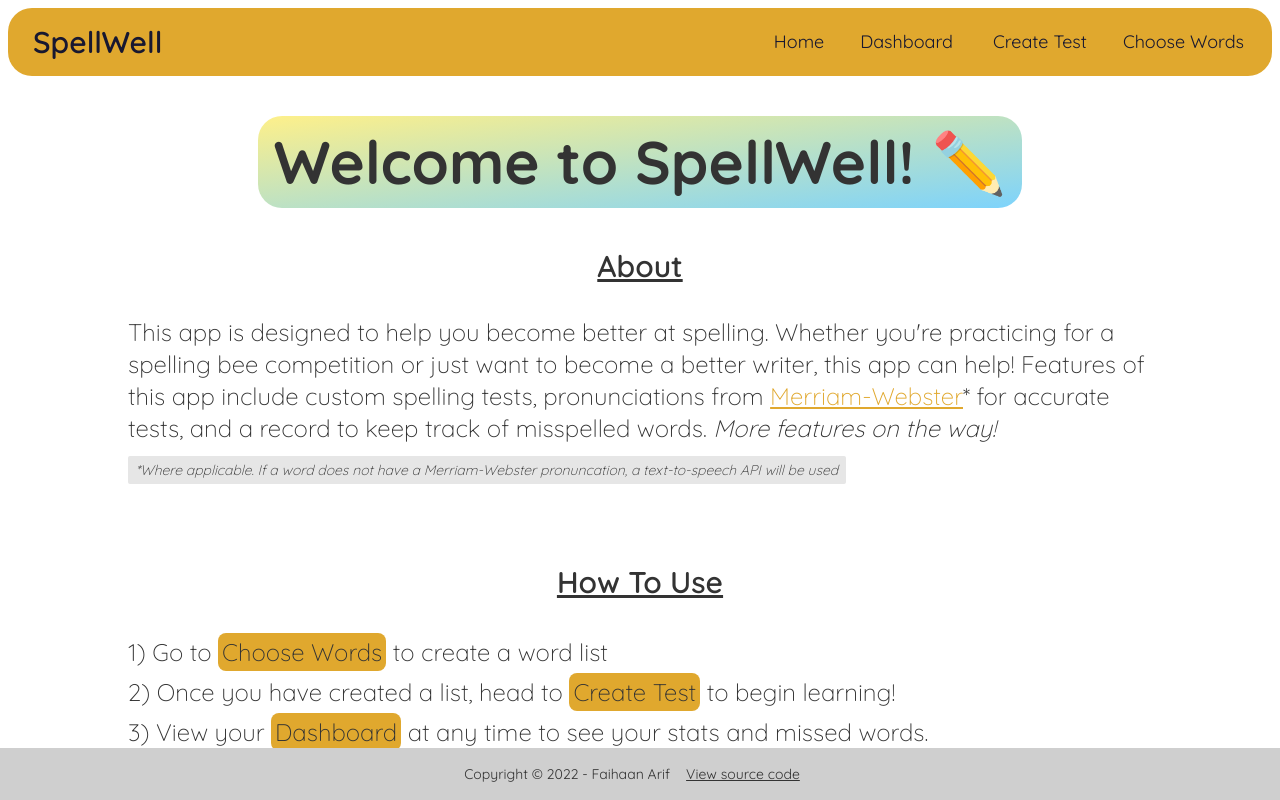
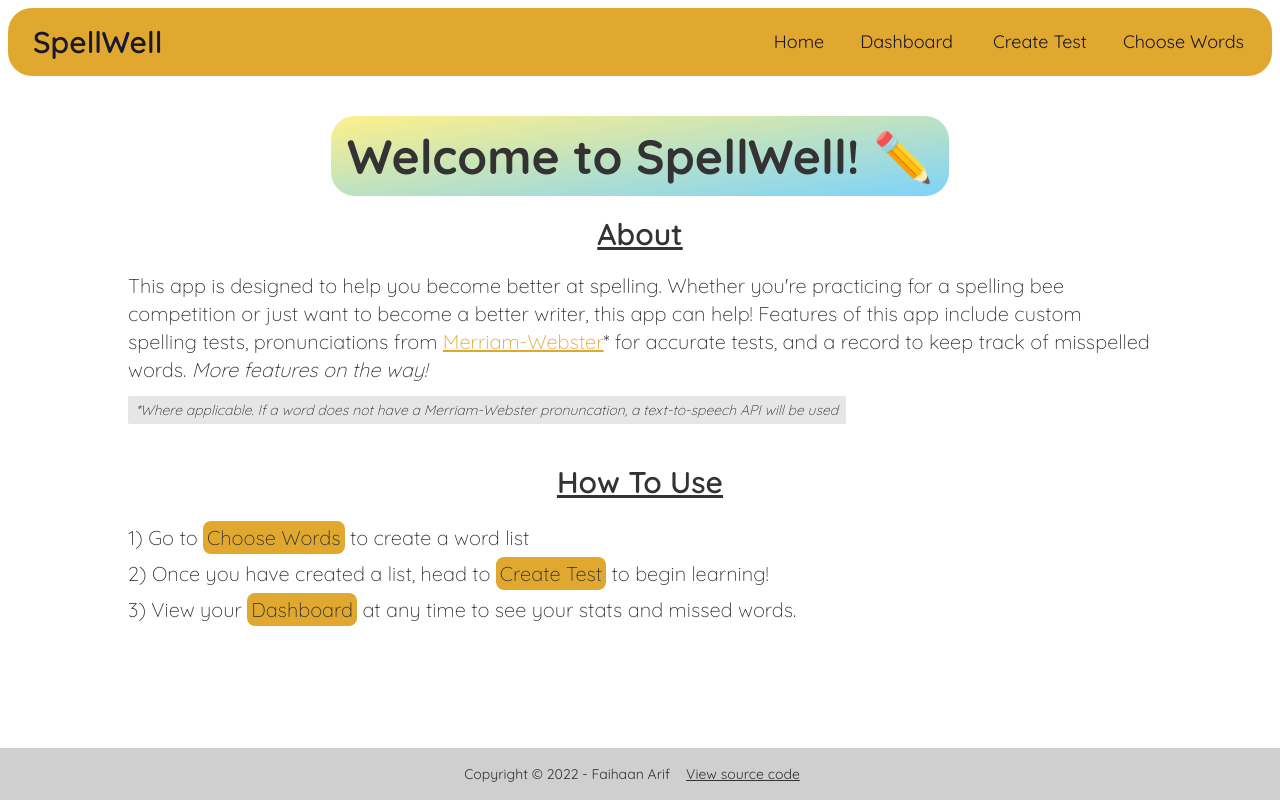
Before and after one commit to farif1234/spell-quiz, a React (Vite) app: page / in a window 1280 px wide. Built offline with nearby package versions, Linux system fonts and the light colour scheme; no server answers.

Commit message:
fixed spacing

```diff
--- a/src/App.jsx
+++ b/src/App.jsx
@@ -14,9 +14,9 @@ function App() {
     const [numOfWordsSpelled, setNumOfWordsSpelled] = useState(0);
 
     return (
-        <div className=" h-screen">
+        <div className=" flex flex-col h-screen">
             <Navbar />
-            <div className="">
+            <div className=" grow">
                 <Routes>
                     <Route path="/" element={<Home />} />
                     <Route
--- a/src/components/ChooseWords.jsx
+++ b/src/components/ChooseWords.jsx
@@ -17,15 +17,15 @@ const ChooseWords = ({ words, setWords, inp, setInp }) => {
     return (
         <div>
             <div className=" h-full w-full ">
-                <div className=" max-w-screen-lg mx-auto flex flex-col items-center justify-start gap-4 py-10">
-                    <h1 className=" self-center text-5xl font-bold p-2">
+                <div className=" max-w-screen-lg mx-auto flex flex-col items-center justify-start gap-2 py-5">
+                    <h1 className=" self-center text-3xl font-bold p-2">
                         Choose Words
                     </h1>
-                    <h1 className=" self-center text-2xl">
+                    <h1 className=" self-center text-lg">
                         Type in the words you want to learn in the textbox below
                     </h1>
                     <textarea
-                        className="textarea textarea-primary mt-1  w-1/2 text-sm h-40"
+                        className="textarea textarea-primary mt-1  w-2/3 text-sm h-40"
                         placeholder="Enter words separated by commas (e.g. cat, hat, bat...)"
                         onChange={(e) => {
                             setInp(e.target.value);
@@ -33,12 +33,12 @@ const ChooseWords = ({ words, setWords, inp, setInp }) => {
                         value={inp}
                     ></textarea>
                     <div className="inline-flex justify-center items-center w-full">
-                        <hr className="my-8 w-64 h-px bg-gray-200 border-0 dark:bg-gray-700" />
+                        <hr className="my-4 w-64 h-px bg-gray-200 border-0 dark:bg-gray-700" />
                         <span className="absolute left-1/2 px-3 font-medium text-gray-900 bg-white -translate-x-1/2 dark:text-white dark:bg-gray-900">
                             or
                         </span>
                     </div>
-                    <p className=" self-center text-2xl">
+                    <p className=" self-center text-lg">
                         Use a page from the{" "}
                         <a
                             className=" underline"
@@ -72,7 +72,7 @@ const ChooseWords = ({ words, setWords, inp, setInp }) => {
                             <option value="p10">Page 10</option>
                         </select>
                     </div>
-                    <hr className="my-4 mx-auto w-48 h-1 rounded border-0 md:my-10 bg-base-300" />
+                    <hr className="my-4 mx-auto w-48 h-1 rounded border-0 md:my-6 bg-base-300" />
                     <button
                         onClick={() => updateWords(inp)}
                         className="btn btn-info w-1/2"
--- a/src/components/CreateTest.jsx
+++ b/src/components/CreateTest.jsx
@@ -122,7 +122,7 @@ const CreateTest = ({
                     type="checkbox"
                 />
                 <div
-                    className={`collapse-title text-xl font-medium mt-5  ${
+                    className={`collapse-title text-xl font-medium mt-2  ${
                         test ? "bg-base-300" : "bg-primary"
                     }`}
                 >
@@ -133,13 +133,13 @@ const CreateTest = ({
                     <p className=" italic pt-4">Word Count: {words.length}</p>
                 </div>
             </div>
-            <h3 className=" text-xl mt-10">Number of questions:</h3>
+            <h3 className=" text-lg mt-6">Number of questions:</h3>
             <input
                 type="number"
                 placeholder=""
                 min="1"
                 max={words.length ?? 1}
-                className="input input-bordered input-primary w-full max-w-xs"
+                className="input input-bordered input-primary w-1/5 max-w-xs"
                 disabled={test ?? false}
                 value={numberOfQuestion ?? 0}
                 onChange={(e) => setnumberOfQuestion(e.target.value)}
@@ -163,7 +163,7 @@ const CreateTest = ({
                         setWordListInUse(shuffle(wordListInUse));
                     }
                 }}
-                className={`btn btn-secondary my-8 btn-wide ${
+                className={`btn btn-secondary my-12 btn-wide ${
                     test && "btn-disabled"
                 }`}
             >
@@ -173,7 +173,7 @@ const CreateTest = ({
     );
 
     const inTest = (
-        <div className=" flex flex-col mx-auto items-center w-1/2 p-4 bg-yellow-100 drop-shadow-2xl rounded-2xl">
+        <div className=" flex flex-col mx-auto items-center w-1/2 p-4 bg-yellow-100 drop-shadow-2xl rounded-2xl mb-20">
             <hr className="my-4 mx-auto w-48 h-1 rounded border-0 md:my-10 bg-base-300" />
             <h1 className=" text-xl">
                 <span className=" animate-pulse italic">
@@ -268,10 +268,14 @@ const CreateTest = ({
 
     return (
         <div>
-            <div className=" h-full w-full ">
-                <div className=" max-w-screen-lg mx-auto flex flex-col items-center justify-start gap-4 py-10">
-                    <h1 className=" self-center text-5xl font-bold p-2">
+            <div className=" h-fit w-full ">
+                <div className=" max-w-screen-lg mx-auto flex flex-col items-center justify-start gap-2 py-5">
+                    <h1 className=" self-center text-3xl font-bold p-2">
                         Create Test
+                    </h1>
+                    <h1 className=" self-center text-lg">
+                        Confirm your words, select the number of questions, and
+                        begin testing!
                     </h1>
                     {/* if no word list chosen, display no words prompt */}
                     {words.length == 0 ? noWords : setupTest}
--- a/src/components/Dashboard.jsx
+++ b/src/components/Dashboard.jsx
@@ -13,7 +13,7 @@ const Dashboard = ({ missedWords, setMissedWords, numOfWordsSpelled }) => {
     // display all missed words
     const missedWordsComp = (
         <div className=" flex flex-col w-2/3 rounded-3xl p-3 pb-8 bg-red-100 drop-shadow-lg ">
-            <h1 className=" text-2xl font-bold p-2">Missed Words</h1>
+            <h1 className=" text-xl font-bold p-2">Missed Words</h1>
             <p className=" text-lg rounded-lg  p-2 relative pr-10 bg-base-100 mt-2">
                 {Array.from(missedWords).join(", ")}
                 <HiOutlineClipboardCopy
@@ -32,15 +32,15 @@ const Dashboard = ({ missedWords, setMissedWords, numOfWordsSpelled }) => {
     return (
         <div>
             <div className=" h-full w-full ">
-                <div className=" max-w-screen-lg mx-auto flex flex-col items-center justify-start gap-4 py-10">
-                    <h1 className=" self-center text-5xl font-bold p-2">
+                <div className=" max-w-screen-lg mx-auto flex flex-col items-center justify-start gap-2 py-5">
+                    <h1 className=" self-center text-3xl font-bold p-2">
                         Dashboard
                     </h1>
-                    <p className=" text-2xl mb-12">
+                    <p className=" text-lg ">
                         Use this page to keep track of progress.
                     </p>
                     <div className=" flex flex-col w-2/3 p-3 pb-7 rounded-3xl bg-yellow-100 drop-shadow-lg">
-                        <h1 className=" text-2xl font-bold p-2">Stats</h1>
+                        <h1 className=" text-xl font-bold p-2">Stats</h1>
                         <div className="stats shadow">
                             <div className="stat">
                                 <div className="stat-figure text-secondary">
--- a/src/components/Footer.jsx
+++ b/src/components/Footer.jsx
@@ -3,7 +3,7 @@ import React from "react";
 const Footer = () => {
     return (
         <div>
-            <footer className="footer footer-center p-4 bg-base-300 text-base-content fixed bottom-0">
+            <footer className="footer footer-center p-4 bg-base-300 text-base-content">
                 <div>
                     <p>
                         Copyright © 2022 - Faihaan Arif
--- a/src/components/Home.jsx
+++ b/src/components/Home.jsx
@@ -4,13 +4,13 @@ const Home = () => {
     return (
         <div className=" h-full w-full ">
             <div className=" max-w-screen-lg mx-auto flex flex-col items-center justify-start  py-10">
-                <h1 className=" text-6xl font-bold p-4 rounded-3xl bg-gradient-to-br from-yellow-200 to-sky-300 hover:drop-shadow-2xl hover:scale-[1.03] duration-150 ">
+                <h1 className=" text-5xl font-bold p-4 rounded-3xl bg-gradient-to-br from-yellow-200 to-sky-300 hover:drop-shadow-2xl hover:scale-[1.03] duration-150 ">
                     Welcome to SpellWell! ✏️
                 </h1>
-                <h3 className=" mt-10 mb-8 text-3xl font-semibold underline">
+                <h3 className=" mt-5 mb-5 text-3xl font-semibold underline">
                     About
                 </h3>
-                <p className=" font-light text-2xl">
+                <p className=" font-light text-xl">
                     This app is designed to help you become better at spelling.
                     Whether you're practicing for a spelling bee competition or
                     just want to become a better writer, this app can help!
@@ -31,24 +31,24 @@ const Home = () => {
                     pronuncation, a text-to-speech API will be used
                 </p>
 
-                <h3 className=" mt-20 mb-8 text-3xl font-semibold underline">
+                <h3 className=" mt-10 mb-5 text-3xl font-semibold underline">
                     How To Use
                 </h3>
-                <p className=" self-start my-1 font-light  text-2xl">
+                <p className=" self-start my-1 font-light  text-xl">
                     1) Go to{" "}
                     <span className=" p-1 rounded-lg bg-primary">
                         Choose Words
                     </span>{" "}
                     to create a word list
                 </p>
-                <p className=" self-start my-1 font-light  text-2xl">
+                <p className=" self-start my-1 font-light  text-xl">
                     2) Once you have created a list, head to{" "}
                     <span className=" p-1 rounded-lg bg-primary">
                         Create Test
                     </span>{" "}
                     to begin learning!
                 </p>
-                <p className=" self-start my-1 font-light  text-2xl">
+                <p className=" self-start my-1 font-light  text-xl">
                     3) View your{" "}
                     <span className=" p-1 rounded-lg bg-primary">
                         Dashboard
```
